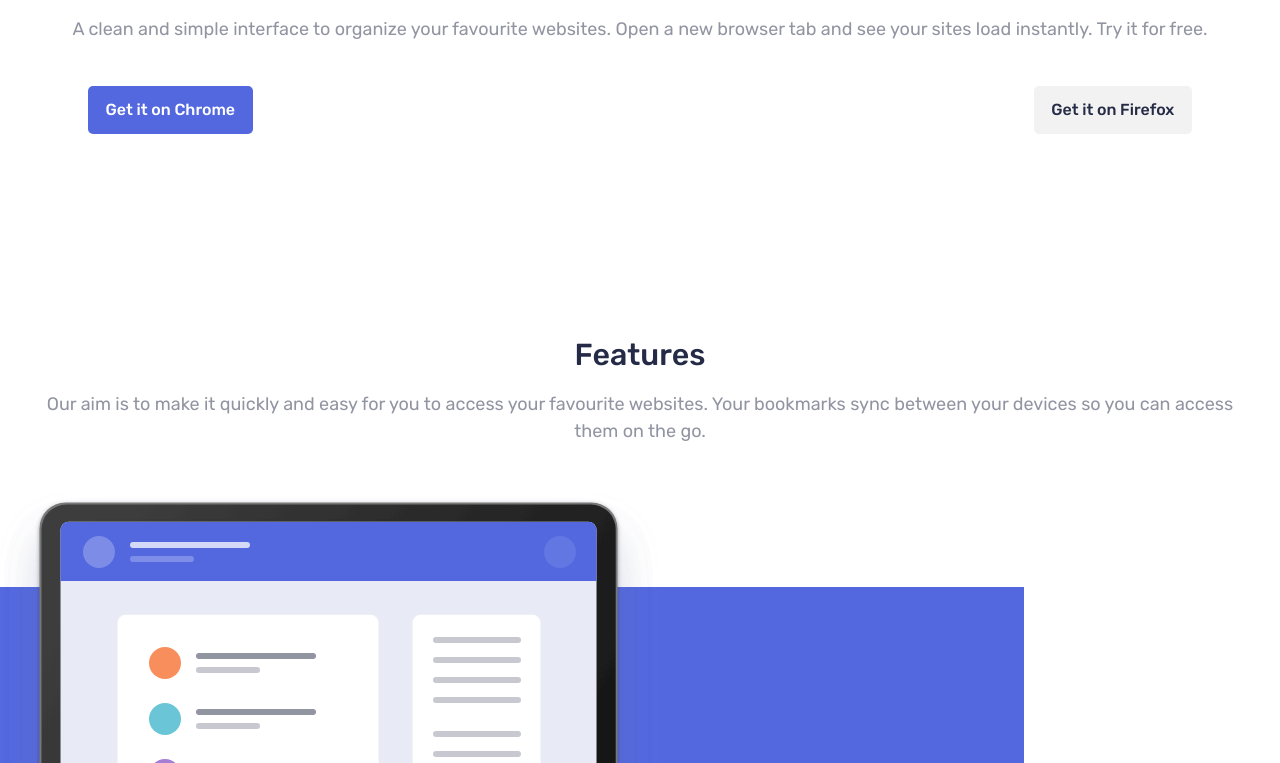
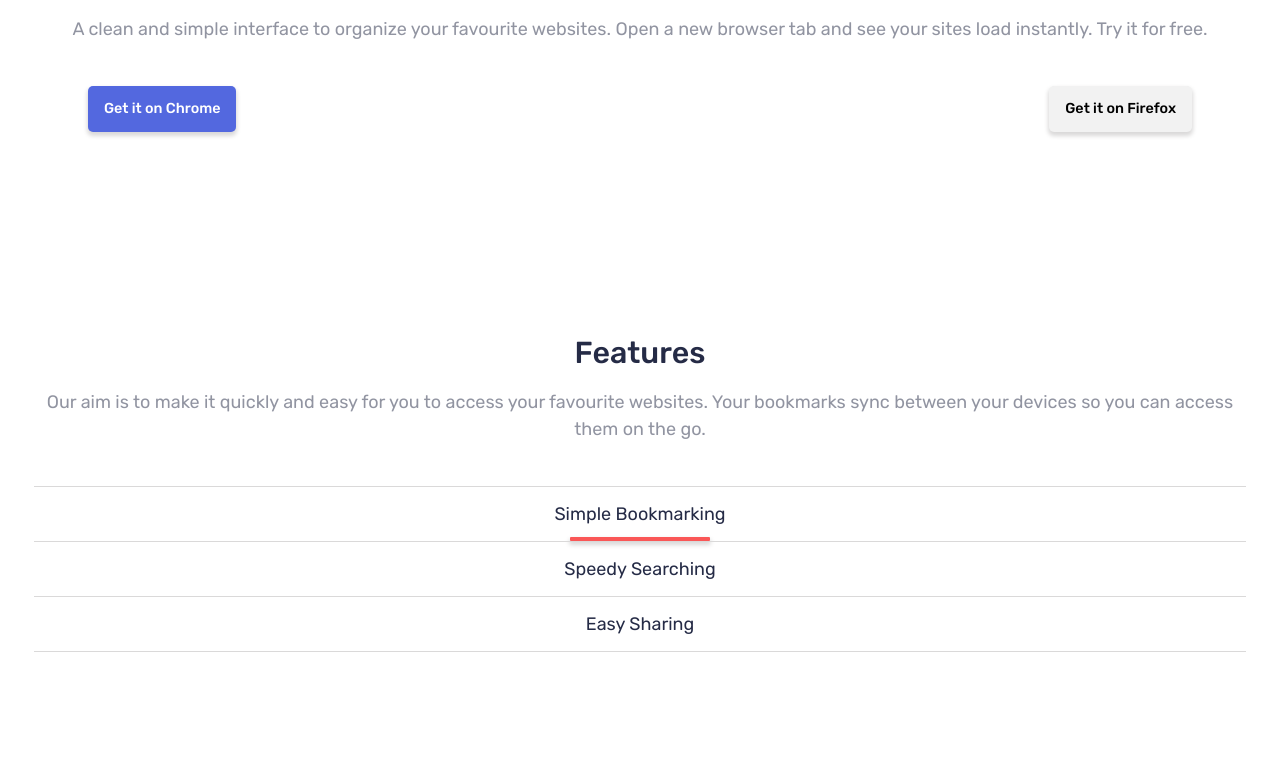
Before and after one commit to vitorisaiainv/bookmark-landing-page, a plain HTML site: page bookmark-landing-page-master/index.html in a window 1280 px wide. Shown: the part 717-1480 px from the top of the page. Drawn offline with Linux system fonts and the light colour scheme.

Commit message:
improvements

```diff
--- a/bookmark-landing-page-master/css/_body.scss
+++ b/bookmark-landing-page-master/css/_body.scss
@@ -2,12 +2,22 @@ body {
     margin: 0;
     font-family: 'Rubik', sans-serif;
     font-size: 1.125rem;
+    color: $veryDarkBlue;
+}
+
+ol, ul, li {
+    list-style: none;
+	margin: 0;
+	padding: 0;
+	border: 0;
 }
 
 p {
     line-height: 1.5;
     color: $grayishBlue;
 }
+
+
 
 .wrapper {
     margin: $refMargin;
@@ -68,11 +78,12 @@ p {
 
 .button {
     font: inherit;
-    font-size: 1rem;
+    font-size: 0.9rem;
     border: 0;
     border-radius: 5px;
     font-weight: 500;
-    padding: 0.9rem 1.1rem;
+    padding: 0.9rem 1rem;
+    box-shadow: 0px 3px 4px 1px #dad9d9;
 }
 
 .mediumBlueButton {
@@ -83,9 +94,47 @@ p {
 
 .mediumLightButton {
     background-color: #F2F2F2;
-    color: $veryDarkBlue;
 }
 
 .defaultSpace {
     height: 10rem;
 }
+
+.halfSpace {
+    height: 5rem;
+}
+
+
+.features {
+    & li {
+        display: flex;
+        justify-content: center;
+        align-items: center;
+        border-top: solid 1px #dad9d9;
+        padding: 1rem 1rem;
+        position: relative;
+
+        &:last-child {
+            border-bottom: solid 1px #dad9d9;
+        }
+
+        &:first-child::after {
+            position: absolute;
+            height: 4px;
+            border-radius: 1px;
+            width: 140px;
+            background-color: $softRed;
+            bottom: 0px;
+            content: "";
+            box-shadow: 0px 3px 4px 1px #dad9d9;
+            // width: 80%;
+            // background: $softBlue;
+            // border-radius: 0 0 35% 0;
+            // position: absolute;
+            // left: 0;
+            // height: 85%;
+            // top: 20%;
+            // z-index: -1;
+        }
+    }
+}
--- a/bookmark-landing-page-master/css/_globals.scss
+++ b/bookmark-landing-page-master/css/_globals.scss
@@ -1,13 +1,11 @@
 h1 {
     font-size: 2.5rem;
-    color: $veryDarkBlue;
     font-weight: 500;
     margin: 0;
 }
 
 h2 {
     font-size: 1.9rem;
-    color: $veryDarkBlue;
     font-weight: 500;
     margin: 0;
 }
--- a/bookmark-landing-page-master/index.html
+++ b/bookmark-landing-page-master/index.html
@@ -41,6 +41,18 @@
                 so you can access them on the go.
             </p>
         </div>
+        <ul class="wrapper features">
+            <li>
+                Simple Bookmarking
+            </li>
+            <li>
+                Speedy Searching
+            </li>
+            <li>
+                Easy Sharing
+            </li>
+        </ul>
+        <div class="halfSpace"></div>
         <div class="imageWrapReverse">
             <img src="images/illustration-hero.svg" alt="Illustraion hero">
         </div>
@@ -51,6 +63,15 @@
                 gives you complete control over how you manage your favourite sites.
             </p>
         </div>
+        <div class="defaultSpace"></div>
+        <div class="infoText">
+            <h1>Download the extension</h1>
+            <p>
+                We've got more browsers in the pipeline.
+                Please do let us know if you've got a favourite
+                you'd like us to prioritize.
+            </p>
+        </div>
     </div>
 </body>
 
```
Also changed, not shown: bookmark-landing-page-master/css/main.css, 1 other file.
